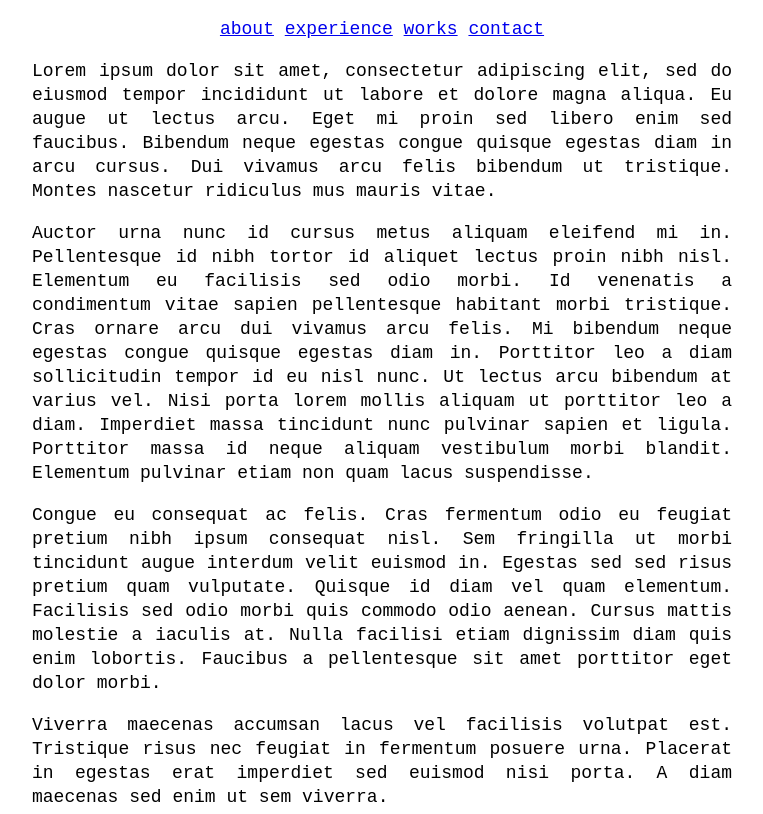
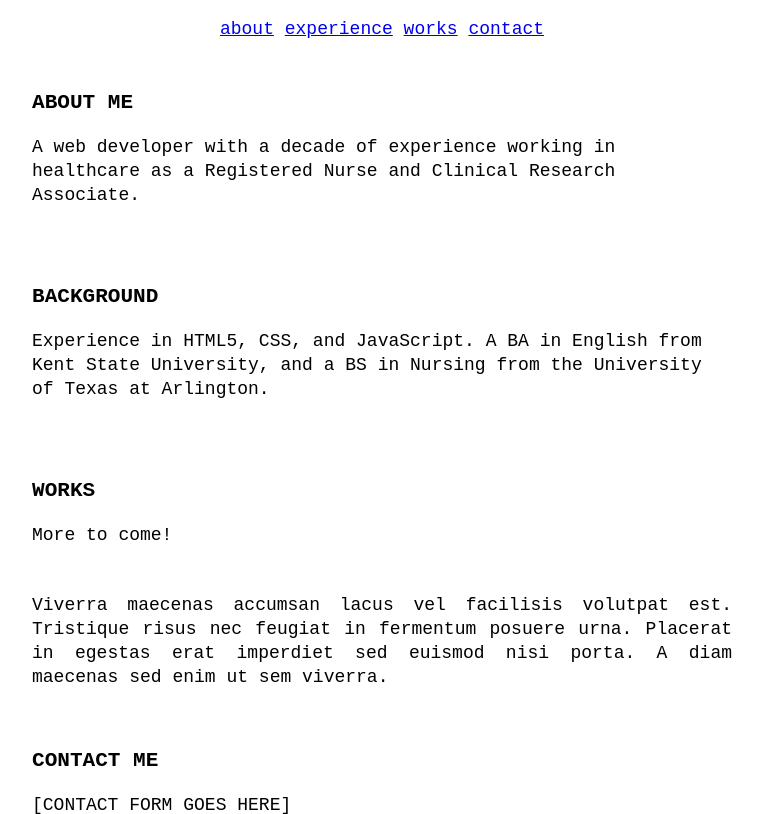
Before and after one commit to comfycodesy/profile, a plain HTML site: page index.html in a window 1280 px wide. Shown: the part 353-1167 px from the top of the page, without its empty margins (258-1021 px from the left). Drawn offline with Linux system fonts and the light colour scheme.

Commit message:
Add files via upload

```diff
--- a/css.css
+++ b/css.css
@@ -40,4 +40,5 @@ body {
 
 p {
 	text-align: justify;
+	padding-bottom: 10px;
 }
--- a/index.html
+++ b/index.html
@@ -25,17 +25,15 @@
 			</nav>
 
 			<main>
-				<p><a id="about_me"></a>Lorem ipsum dolor sit amet, consectetur adipiscing elit, sed do eiusmod tempor incididunt ut labore et dolore magna aliqua. Eu augue ut lectus arcu. Eget mi proin sed libero enim sed faucibus. Bibendum neque egestas congue quisque egestas diam in arcu cursus. Dui vivamus arcu felis bibendum ut tristique. Montes nascetur ridiculus mus mauris vitae. </p>
+				<p><a id="about_me"></a><h3>ABOUT ME</h3>A web developer with a decade of experience working in healthcare as a Registered Nurse and Clinical Research Associate.</p>
 
-				<p><a id="experience"></a>Auctor urna nunc id cursus metus aliquam eleifend mi in. Pellentesque id nibh tortor id aliquet lectus proin nibh nisl. Elementum eu facilisis sed odio morbi. Id venenatis a condimentum vitae sapien pellentesque habitant morbi tristique. Cras ornare arcu dui vivamus arcu felis. Mi bibendum neque egestas congue quisque egestas diam in. Porttitor leo a diam sollicitudin tempor id eu nisl nunc. Ut lectus arcu bibendum at varius vel. Nisi porta lorem mollis aliquam ut porttitor leo a diam. Imperdiet massa tincidunt nunc pulvinar sapien et ligula. Porttitor massa id neque aliquam vestibulum morbi blandit. Elementum pulvinar etiam non quam lacus suspendisse.</p>
+				<p><a id="experience"></a><h3>BACKGROUND</h3>Experience in HTML5, CSS, and JavaScript. A BA in English from Kent State University, and a BS in Nursing from the University of Texas at Arlington.</p>
 
-				<p><a id="works"></a>Congue eu consequat ac felis. Cras fermentum odio eu feugiat pretium nibh ipsum consequat nisl. Sem fringilla ut morbi tincidunt augue interdum velit euismod in. Egestas sed sed risus pretium quam vulputate. Quisque id diam vel quam elementum. Facilisis sed odio morbi quis commodo odio aenean. Cursus mattis molestie a iaculis at. Nulla facilisi etiam dignissim diam quis enim lobortis. Faucibus a pellentesque sit amet porttitor eget dolor morbi. </p>
+				<p><a id="works"></a><h3>WORKS</h3>More to come!</p>
 
 				<p>Viverra maecenas accumsan lacus vel facilisis volutpat est. Tristique risus nec feugiat in fermentum posuere urna. Placerat in egestas erat imperdiet sed euismod nisi porta. A diam maecenas sed enim ut sem viverra.</p>
 
-				<p>Elit ullamcorper dignissim cras tincidunt lobortis. In mollis nunc sed id. Congue nisi vitae suscipit tellus mauris a. Arcu non odio euismod lacinia at quis risus. Amet venenatis urna cursus eget. Sed velit dignissim sodales ut. Nunc sed blandit libero volutpat sed cras ornare. Arcu vitae elementum curabitur vitae. Egestas sed sed risus pretium. Aenean et tortor at risus viverra adipiscing. A diam sollicitudin tempor id eu nisl nunc. Id interdum velit laoreet id donec ultrices. Molestie a iaculis at erat pellentesque adipiscing commodo. Odio aenean sed adipiscing diam donec adipiscing tristique risus nec. Malesuada fames ac turpis egestas sed tempus urna et pharetra. Mattis aliquam faucibus purus in massa tempor nec feugiat.</p>
-
-				<p><a id="contact"></a>CONTACT ME</p>
+				<p><a id="contact"></a><h3>CONTACT ME</h3>[CONTACT FORM GOES HERE]</p>
 			</main>
 
 			<footer>
```
